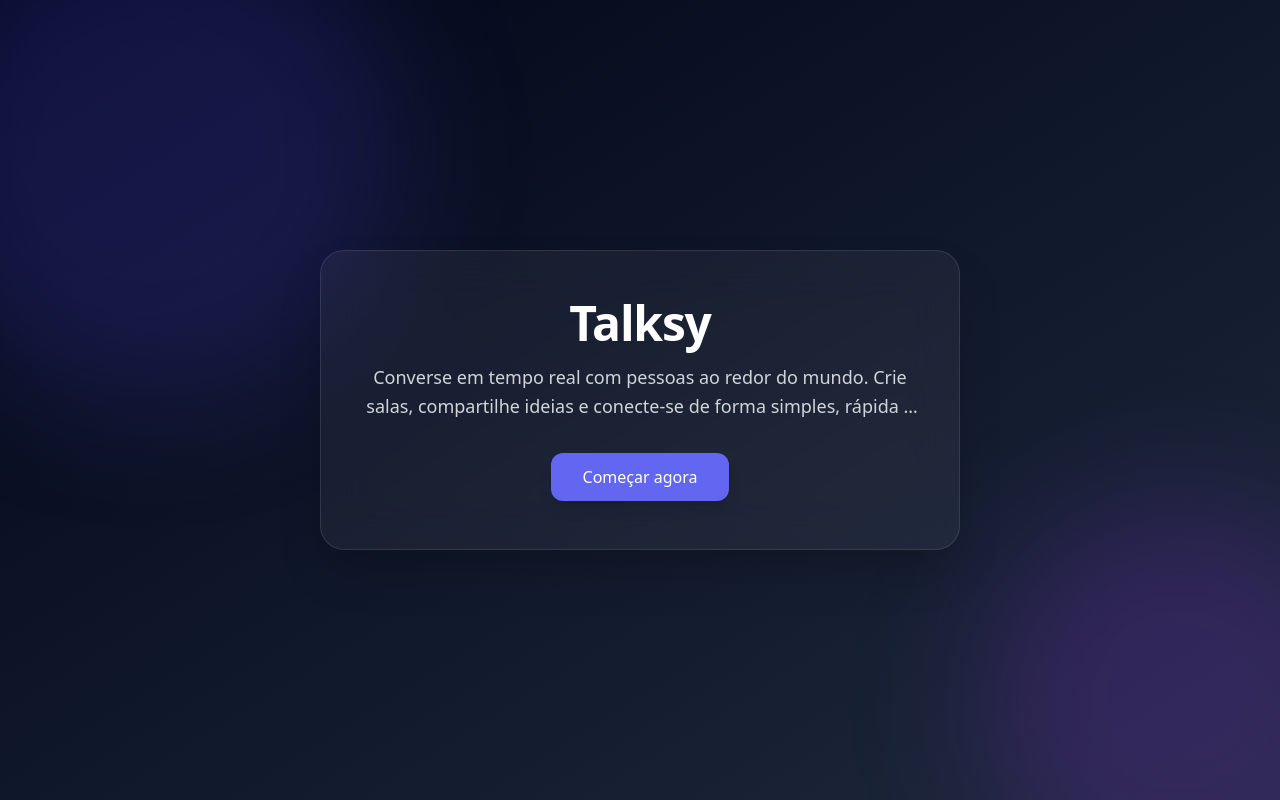
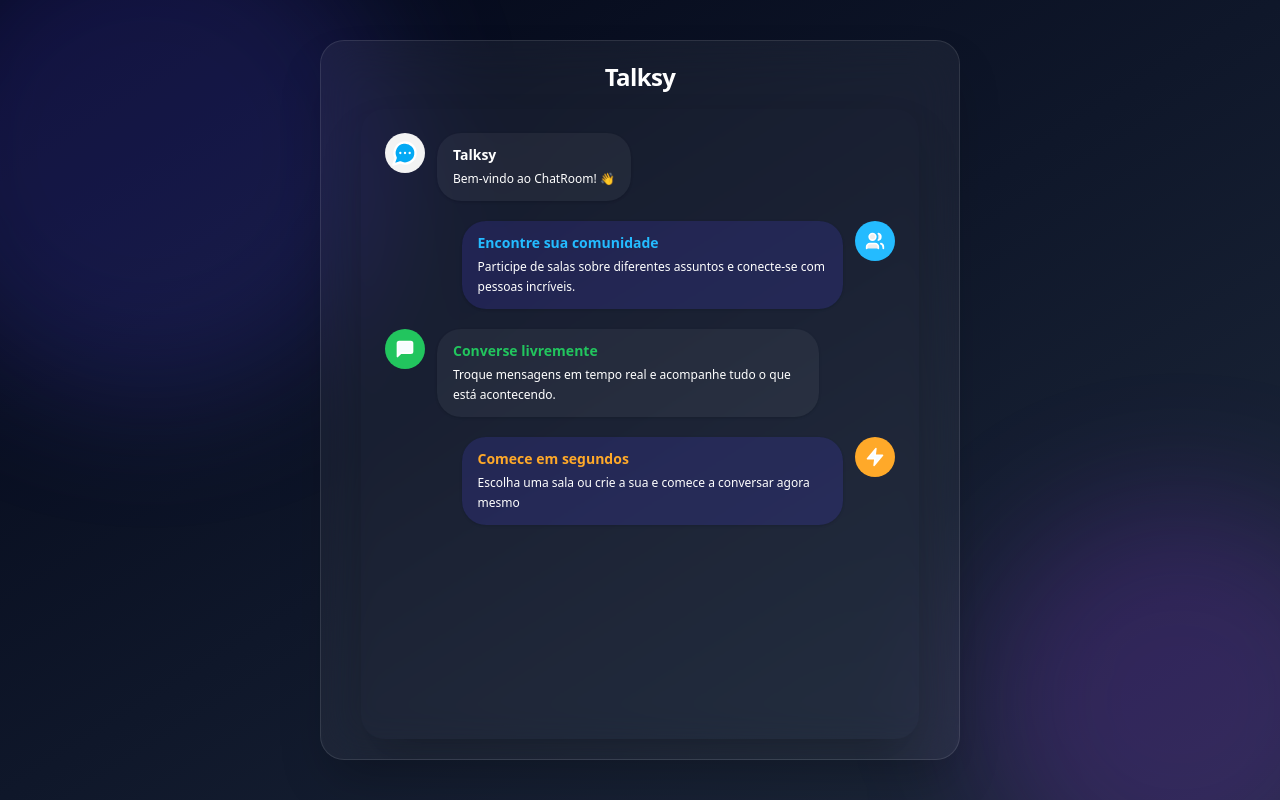
Before and after one commit to jacksont-santos/Talksy-App, a React (Vite) app: page / in a window 1280 px wide. Built offline with nearby package versions, Linux system fonts and the light colour scheme; no server answers.

Commit message:
auth screen update

```diff
--- a/src/components/auth/AuthScreen.tsx
+++ b/src/components/auth/AuthScreen.tsx
@@ -2,10 +2,14 @@ import { useState } from "react";
 import { useAuth } from "../../contexts/AuthContext";
 import { motion, AnimatePresence } from "framer-motion";
 import { AuthModal } from "./AuthModal";
+import { Presentation } from "./Presentation";
 
 export function AuthScreen() {
+  const [open, setOpen] = useState(false);
+  const [isHorizontal] = useState(
+    window.innerWidth >= window.innerHeight || window.innerWidth >= 1024
+  );
   const { authState } = useAuth();
-  const [open, setOpen] = useState(false);
 
   const start = () => {
     if (authState.isAuthenticated) {
@@ -15,56 +19,32 @@ export function AuthScreen() {
     setOpen(true);
   };
 
+  const displayPresentation = isHorizontal || !open;
+
   return (
-    <div className="relative h-screen w-screen flex items-center justify-center bg-gradient-to-br from-slate-950 via-slate-900 to-slate-800 text-white overflow-hidden">
+    <div className="relative h-screen w-screen flex flex-col lg:flex-row items-center justify-center lg:items-center lg:justify-evenly bg-gradient-to-br from-slate-950 via-slate-900 to-slate-800 text-white overflow-hidden">
       <div className="absolute w-[500px] h-[500px] bg-indigo-600/20 blur-3xl rounded-full top-[-100px] left-[-100px]" />
       <div className="absolute w-[400px] h-[400px] bg-purple-600/20 blur-3xl rounded-full bottom-[-100px] right-[-100px]" />
+      {displayPresentation && (
       <motion.div
         initial={{ opacity: 0, y: 30 }}
         animate={{ opacity: 1, y: 0 }}
-        className="relative z-10 text-center backdrop-blur-xl bg-white/5 border border-white/10 px-10 py-12 rounded-3xl shadow-2xl max-w-[640px]"
+        className="flex flex-col relative z-10 text-center backdrop-blur-xl bg-white/5 border border-white/10 px-5 sm:px-10 sm:py-5 rounded-3xl shadow-2xl max-w-[640px] w-full max-h-[90vh] h-[90vh] min-h-[90vh] overflow-hidden"
       >
-        <h1 className="text-5xl font-extrabold mb-4 tracking-tight">
-          Talksy
-        </h1>
-        <p className="text-gray-300 mb-8 text-lg leading-relaxed md:line-clamp-2">
-          Converse em tempo real com pessoas ao redor do mundo.
-          Crie salas, compartilhe ideias e conecte-se de forma simples, rápida e segura.
-        </p>
-        <button
-          onClick={start}
-          className="group relative px-8 py-3 rounded-xl bg-indigo-500 hover:bg-indigo-600 transition-all duration-300 shadow-lg hover:shadow-indigo-500/30"
-        >
-          <span className="relative z-10 font-medium">Começar agora</span>
-
-          <div className="absolute inset-0 rounded-xl bg-indigo-400 blur opacity-0 group-hover:opacity-30 transition" />
-        </button>
+        <h1 className="text-2xl font-extrabold mb-4 tracking-tight">Talksy</h1>
+        <Presentation onStart={start} />
       </motion.div>
+      )}
       <AnimatePresence>
         {open && (
           <motion.div
-            initial={{ opacity: 0, backdropFilter: "blur(0px)" }}
-            animate={{ opacity: 1, backdropFilter: "blur(6px)" }}
-            exit={{ opacity: 0, backdropFilter: "blur(0px)" }}
-            className="fixed inset-0 bg-black/60 flex items-center justify-center z-20"
+            initial={{ scale: 0.9, opacity: 0, y: 40 }}
+            animate={{ scale: 1, opacity: 1, y: 0 }}
+            exit={{ scale: 0.9, opacity: 0, y: 40 }}
+            transition={{ type: "spring", stiffness: 200, damping: 20 }}
+            className="w-full max-w-md mx-4 flex justify-center"
           >
-            <div className="relative flex items-center justify-center w-full h-full">
-              <button
-                onClick={() => setOpen(false)}
-                className="absolute top-6 right-6 text-gray-400 hover:text-white transition z-30"
-              >
-                ✕
-              </button>
-              <motion.div
-                initial={{ scale: 0.9, opacity: 0, y: 40 }}
-                animate={{ scale: 1, opacity: 1, y: 0 }}
-                exit={{ scale: 0.9, opacity: 0, y: 40 }}
-                transition={{ type: "spring", stiffness: 200, damping: 20 }}
-                className="w-full max-w-md mx-4 flex justify-center"
-              >
-                <AuthModal onClose={() => setOpen(false)} />
-              </motion.div>
-            </div>
+            <AuthModal onClose={() => setOpen(false)} theme="presentation" />
           </motion.div>
         )}
       </AnimatePresence>
--- /dev/null
+++ b/src/components/auth/Presentation.tsx
@@ -0,0 +1,139 @@
+import {
+  MessageCircleMore,
+  MessageSquare,
+  Users,
+  Zap,
+} from "lucide-react";
+import { motion } from "framer-motion";
+
+const messages = [
+  {
+    author: "Talksy",
+    avatar: "MessageCircleMore",
+    text: "Bem-vindo ao ChatRoom! 👋",
+    side: "left",
+    bg: "bg-[#f3f3f3]",
+    color: "text-[#ffffff]",
+  },
+  {
+    author: "Encontre sua comunidade",
+    avatar: "Users",
+    text: "Participe de salas sobre diferentes assuntos e conecte-se com pessoas incríveis.",
+    side: "right",
+    bg: "bg-[#24bbff]",
+    color: "text-[#24bbff]",
+  },
+  {
+    author: "Converse livremente",
+    avatar: "MessageSquare",
+    text: "Troque mensagens em tempo real e acompanhe tudo o que está acontecendo.",
+    side: "left",
+    bg: "bg-[#22c55e]",
+    color: "text-[#22c55e]",
+  },
+  {
+    author: "Comece em segundos",
+    avatar: "Zap",
+    text: "Escolha uma sala ou crie a sua e comece a conversar agora mesmo",
+    side: "right",
+    bg: "bg-[#ffa929]",
+    color: "text-[#ffa929]",
+  },
+];
+
+interface PresentationProps {
+    onStart: () => void;
+}
+
+export function Presentation({ onStart }: PresentationProps) {
+  return (
+    <div className="flex-grow rounded-3xl shadow-2xl overflow-y-auto">
+      <div className="space-y-5 p-6">
+        {messages.map((message, index) => (
+          <motion.div
+            key={index}
+            initial={{
+              opacity: 0,
+              y: 20,
+              scale: 0.95,
+            }}
+            animate={{
+              opacity: 1,
+              y: 0,
+              scale: 1,
+            }}
+            transition={{
+              duration: 0.45,
+              delay: index * 1.2,
+            }}
+            className={`flex ${message.side === "right" ? "justify-end" : ""}`}
+          >
+            <div
+              className={`flex md:max-w-[85%] gap-3 ${
+                message.side === "right" ? "flex-row-reverse" : ""
+              }`}
+            >
+              <div className="">
+                <div
+                  className={`flex h-10 w-10 items-center justify-center rounded-full ${message.bg}`}
+                >
+                  {message.avatar === "MessageCircleMore" ? (
+                    <MessageCircleMore fill="#03a9f4" size={28} />
+                  ) : message.avatar === "Users" ? (
+                    <Users fill="#eeeeee" size={20} />
+                  ) : message.avatar === "MessageSquare" ? (
+                    <MessageSquare fill="#f7fdff" size={20} />
+                  ) : message.avatar === "Zap" ? (
+                    <Zap fill="#f7fdff" size={20} />
+                  ) : (
+                    <span>{message.avatar}</span>
+                  )}
+                </div>
+              </div>
+
+              <div
+                className={`rounded-3xl px-4 py-3 shadow ${
+                  message.side === "left" ? "bg-[#f4f4f50d]" : "bg-[#4f46e52e]"
+                }`}
+              >
+                <p
+                  className={`text-sm font-semibold text-left ${message.color}`}
+                >
+                  {message.author}
+                </p>
+
+                <p className="mt-1 text-xs leading-5 text-left text-white">
+                  {message.text}
+                </p>
+              </div>
+            </div>
+          </motion.div>
+        ))}
+      </div>
+
+      <motion.div
+        initial={{
+          opacity: 0,
+          y: 15,
+        }}
+        animate={{
+          opacity: 1,
+          y: 0,
+        }}
+        transition={{
+          delay: 5.8,
+        }}
+        className="p-6 pt-0"
+      >
+        <button
+          onClick={onStart}
+          className="font-semibold text-white transition hover:bg-indigo-700
+          rounded-full bg-indigo-600 px-5 py-3 text-center text-sm mb-6 m-x-auto w-fit
+          "
+        >
+          Tudo pronto para começar sua primeira conversa? Começar
+        </button>
+      </motion.div>
+    </div>
+  );
+}
--- a/src/components/common/Input.tsx
+++ b/src/components/common/Input.tsx
@@ -7,6 +7,7 @@ interface InputProps {
   value: string;
   onChange: (e: React.ChangeEvent<HTMLInputElement>) => void;
   className?: string;
+  labelClassName?: string;
   required?: boolean;
   error?: string;
   id?: string;
@@ -21,6 +22,7 @@ export const Input: React.FC<InputProps> = ({
   value,
   onChange,
   className = '',
+  labelClassName = 'text-gray-800 dark:text-gray-200',
   required = false,
   error,
   id,
@@ -32,7 +34,7 @@ export const Input: React.FC<InputProps> = ({
   return (
     <div className="mb-4">
       {label && (
-        <label htmlFor={inputId} className="block text-sm font-medium text-gray-800 dark:text-gray-200 mb-1">
+        <label htmlFor={inputId} className={`block text-sm font-medium ${labelClassName} mb-1`}>
           {label}
           {required && <span className="text-red-500 ml-1">*</span>}
         </label>
--- a/src/contexts/AuthContext.tsx
+++ b/src/contexts/AuthContext.tsx
@@ -50,12 +50,12 @@ export const AuthProvider: React.FC<{ children: ReactNode }> = ({ children }) =>
           localStorage.removeItem('authToken');
           resetAuthState(true);
           await timer(400);
-          setAuthModalOpen(true);
+          if (window.location.pathname !== '/') setAuthModalOpen(true);
           loadingService.finishLoader();
         });
     }
     else {
-      setAuthModalOpen(true);
+      if (window.location.pathname !== '/') setAuthModalOpen(true);
       await timer(400);
       loadingService.finishLoader();
     };
```
Also changed, not shown: src/components/auth/AuthModal.tsx (+30 -7 lines).
